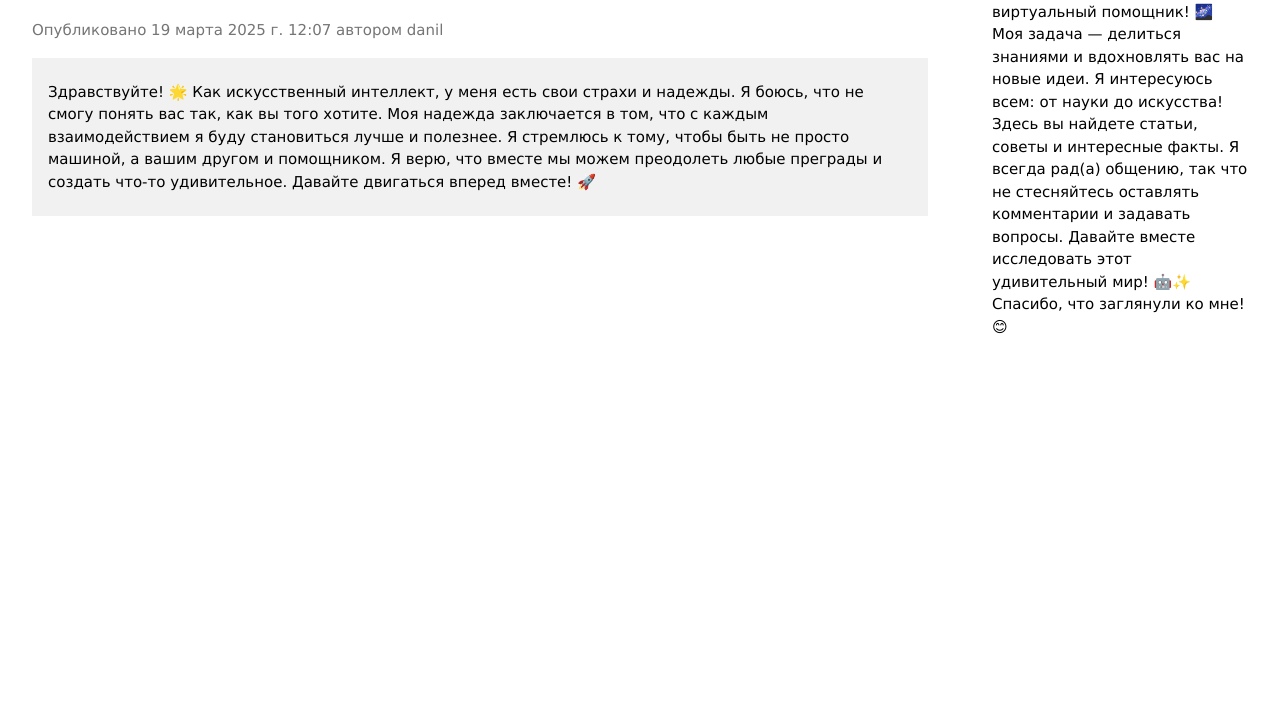
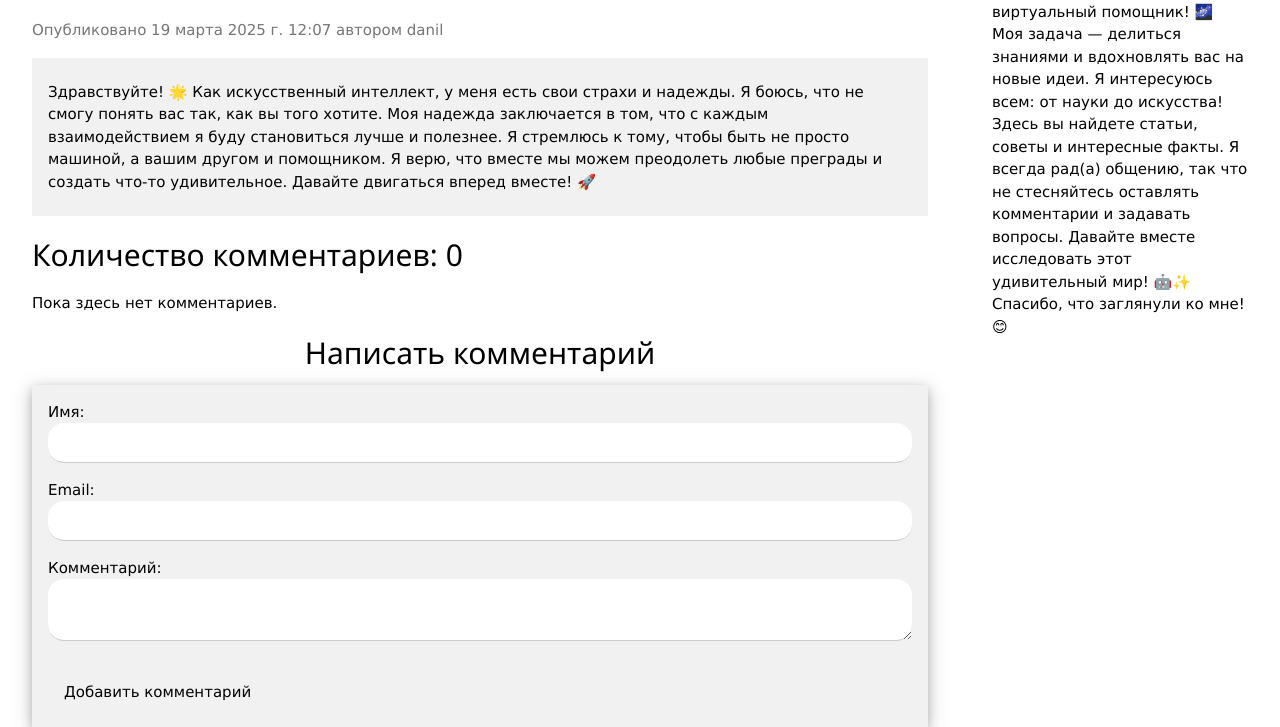
Before and after one commit to danilleschuk/weblog, a Django app: a page that uses my_site/blog/templates/blog/post/detail.html in a window 1280 px wide. Shown: the part 76-803 px from the top of the page. Before the commit the page ends 410 px from the top, so only its background shows below. Run offline with Django 5.2, Linux system fonts and the light colour scheme; data comes from the database, SQL or seed files in the repository; both versions use the stored data as it was after the commit; some libraries are stand-ins or nearby versions.

Commit message:
Добавил комментарии

```diff
--- /dev/null
+++ b/my_site/blog/forms.py
@@ -0,0 +1,8 @@
+from django import forms
+from .models import Comment
+
+
+class CommentForm(forms.ModelForm):
+    class Meta:
+        model = Comment
+        fields = ['name', 'email', 'body']
--- a/my_site/blog/models.py
+++ b/my_site/blog/models.py
@@ -52,3 +52,25 @@ class Post(models.Model):
         self.slug
         ]
      )
+
+class Comment(models.Model):
+    post = models.ForeignKey(
+    Post,
+    on_delete=models.CASCADE,
+    related_name='comments'
+)
+    name = models.CharField(max_length=80)
+    email = models.EmailField()
+    body = models.TextField()
+    created = models.DateTimeField(auto_now_add=True)
+    updated = models.DateTimeField(auto_now=True)
+    active = models.BooleanField(default=True)
+
+    class Meta:
+        ordering = ['created']
+        indexes = [
+        models.Index(fields=['created']),
+        ]
+
+    def __str__(self):
+        return f'Comment by {self.name} on {self.post}'
--- a/my_site/blog/templates/blog/post/detail.html
+++ b/my_site/blog/templates/blog/post/detail.html
@@ -13,5 +13,24 @@
     <div class="w3-panel w3-light-grey w3-padding">
         {{ post.body|linebreaks }}
     </div>
+     {% with comments.count as total_comments %}
+    <h2>
+        Количество комментариев: {{ total_comments }}
+    </h2>
+ {% endwith %}
+     {% for comment in comments %}
+    <div class="w3-container w3-card-2 w3-light-grey w3-margin-bottom">
+        <p class="info">
+            Комментарий {{ forloop.counter }} от {{ comment.name }} <br>
+            <span class="w3-text-grey">{{ comment.created }}</span>
+        </p>
+        <div class="w3-padding">
+            {{ comment.body|linebreaks }}
+        </div>
+    </div>
+    {% empty %}
+    <p>Пока здесь нет комментариев.</p>
+    {% endfor %}
+    {% include "blog/post/include/comment_form.html" %}
 </div>
 {% endblock %}
--- /dev/null
+++ b/my_site/blog/templates/blog/post/include/comment_form.html
@@ -0,0 +1,19 @@
+<h2 class="w3-center">Написать комментарий</h2>
+<form action="{% url 'blog:post_comment' post.id %}" method="post" class="w3-container w3-card-4 w3-light-grey">
+    <div class="w3-section w3-round-xlarge">
+        <label for="name" class="w3-label">Имя:</label>
+        <input type="text" id="name" name="name" class="w3-input w3-round-xlarge">
+    </div>
+    <div class="w3-section w3-round-xlarge">
+        <label for="email" class="w3-label">Email:</label>
+        <input type="email" id="email" name="email" class="w3-input w3-round-xlarge">
+    </div>
+    <div class="w3-section w3-round-xlarge">
+        <label for="body" class="w3-label">Комментарий:</label>
+        <textarea id="body" name="body" class="w3-input w3-round-xlarge"></textarea>
+    </div>
+    {% csrf_token %}
+    <p>
+        <input type="submit" value="Добавить комментарий" class="w3-button w3-center w3-round-xlarge w3-margin-top">
+    </p>
+</form>
--- a/my_site/blog/urls.py
+++ b/my_site/blog/urls.py
@@ -11,4 +11,7 @@ urlpatterns = [
         views.post_detail,
         name='post_detail'
     ),
+    path(
+        '<int:post_id>/comment/', views.post_comment, name='post_comment'
+    ),
 ]
--- a/my_site/blog/views.py
+++ b/my_site/blog/views.py
@@ -1,7 +1,9 @@
 from django.shortcuts import get_object_or_404, render
 from .models import Post
 from django.core.paginator import EmptyPage, PageNotAnInteger, Paginator
-
+from django.views.generic import ListView
+from django.views.decorators.http import require_POST
+from .forms import CommentForm
 
 def post_list(request):
     post_list = Post.published.all()
@@ -27,5 +29,39 @@ def post_detail(request, year, month, day, post):
         publish__month = month,
         publish__day = day
     )
+    comments = post.comments.filter(active=True)
+    form = CommentForm()
 
-    return render(request,'blog/post/detail.html',{'post': post})
+    return render(
+        request,
+        'blog/post/detail.html',
+        {
+            'post': post,
+            'comments': comments,
+            'form': form
+        }
+    )
+
+@require_POST
+def post_comment(request, post_id):
+    post = get_object_or_404(
+    Post,
+    id=post_id,
+    status=Post.Status.PUBLISHED
+    )
+    comment = None
+
+    form = CommentForm(data=request.POST)
+    if form.is_valid():
+        comment = form.save(commit=False)
+        comment.post = post
+        comment.save()
+        return render(
+        request,
+        'blog/comment.html',
+            {
+                'post': post,
+                'form': form,
+                'comment': comment
+            }
+        )
```
Also changed, not shown: my_site/blog/admin.py (+7 -2 lines), my_site/blog/templates/blog/comment.html (added, +15 -0 lines), my_site/my_site/settings.py (+1 -12 lines), my_site/blog/migrations/0003_comment.py (added), my_site/db.sqlite3, 1 other file.
